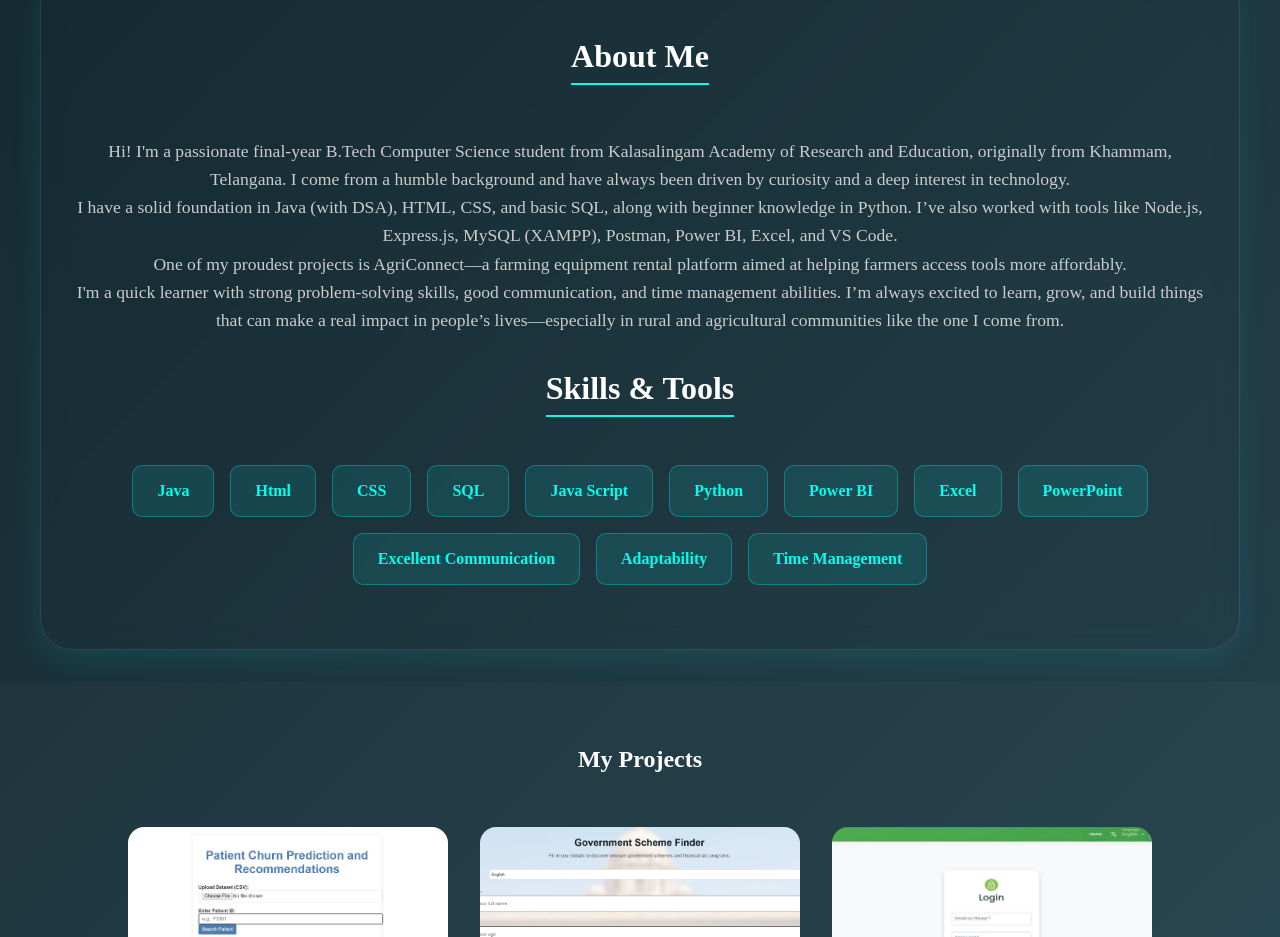
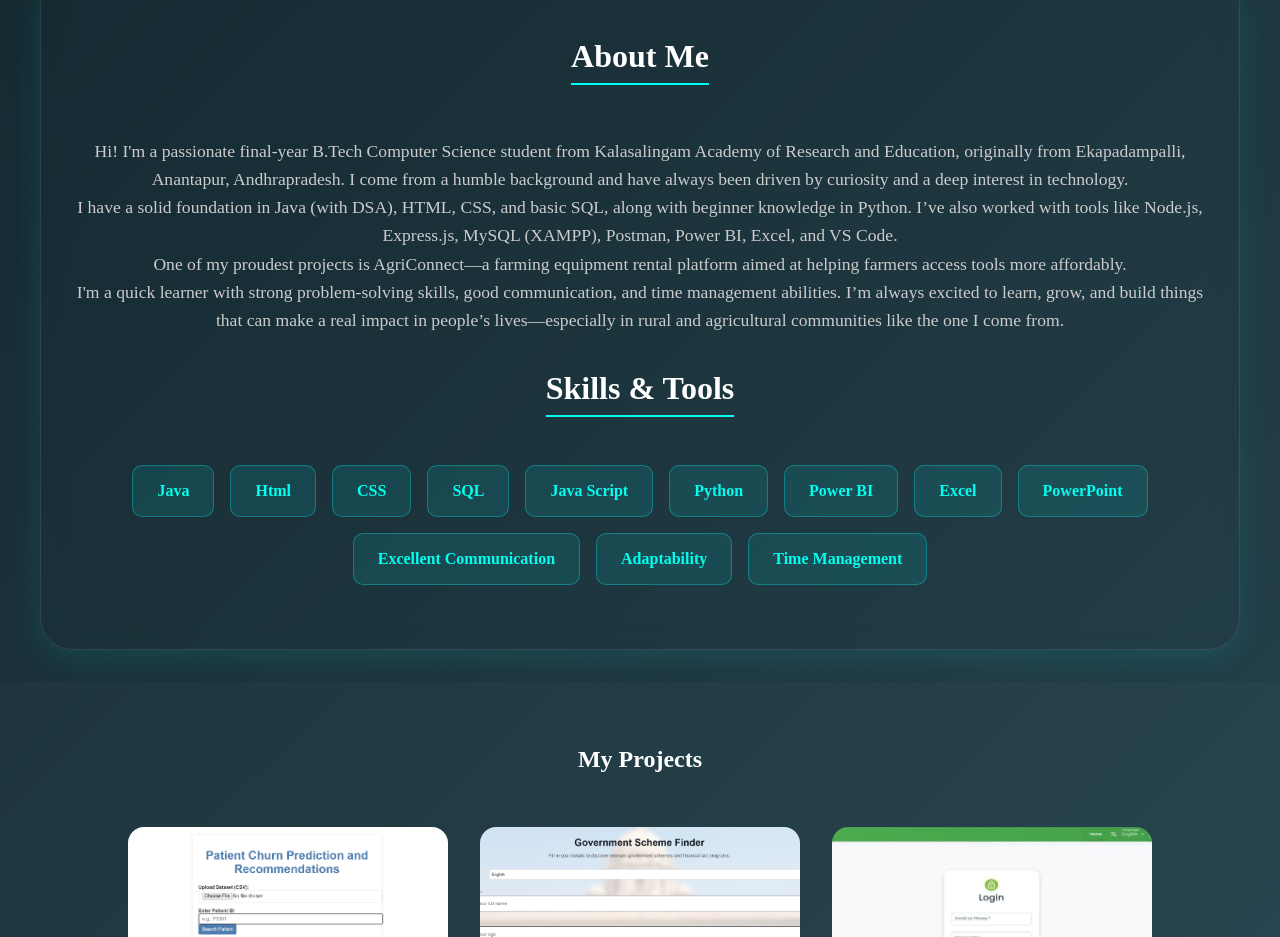
Before and after one commit to JastiBhavana369/Bhavana_Portfolio, a plain HTML site: page index.html in a window 1280 px wide. Shown: the part 941-1878 px from the top of the page. Drawn offline with Linux system fonts and the light colour scheme.

Commit message:
Update index.html

```diff
--- a/index.html
+++ b/index.html
@@ -54,7 +54,7 @@
     </br>
     </br>
     </br>
-    <p>Hi! I'm a passionate final-year B.Tech Computer Science student from Kalasalingam Academy of Research and Education, originally from Khammam, Telangana. I come from a humble background and have always been driven by curiosity and a deep interest in technology.</p>
+    <p>Hi! I'm a passionate final-year B.Tech Computer Science student from Kalasalingam Academy of Research and Education, originally from Ekapadampalli, Anantapur, Andhrapradesh. I come from a humble background and have always been driven by curiosity and a deep interest in technology.</p>
 
 <p>I have a solid foundation in Java (with DSA), HTML, CSS, and basic SQL, along with beginner knowledge in Python. I’ve also worked with tools like Node.js, Express.js, MySQL (XAMPP), Postman, Power BI, Excel, and VS Code.</p> <p>One of my proudest projects is AgriConnect—a farming equipment rental platform aimed at helping farmers access tools more affordably.</p>
 
```
